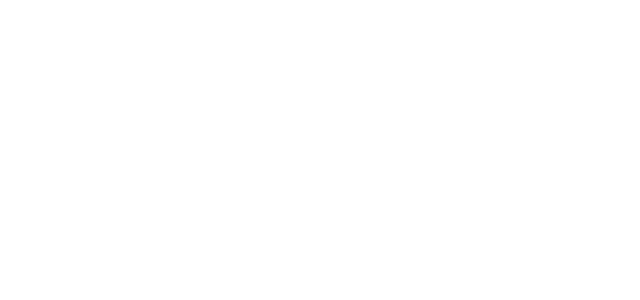
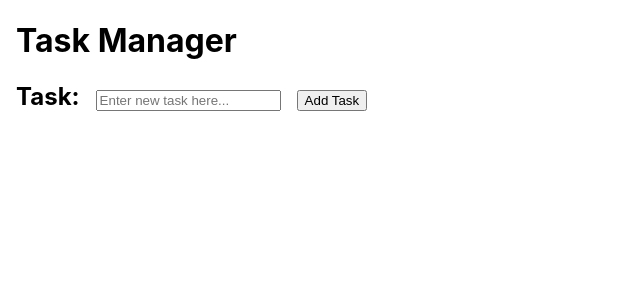
Before and after one commit to THENEXTNEX/orionpractice, a React (Create React App) app in the folder React/task-manager/: page / in a window 1280 px wide. Shown: the top 300 px of the page, without its empty margins (0-640 px from the left). Built offline with nearby package versions, Linux system fonts and the light colour scheme.

Commit message:
Can enter in new tasks and have it appear as a list, to add amounts and categories

```diff
--- a/React/task-manager/src/App.js
+++ b/React/task-manager/src/App.js
@@ -2,9 +2,38 @@
 import './App.css';
 
 function App() {
+
+  const[tasks, setTasks] = useState([]);
+
+  const[newTaskText, setTaskText] = useState("");
+
+  const addTask = () => {
+    if(newTaskText.trim() === "") return;
+    setTasks([...tasks, {text: newTaskText}]);
+    setTaskText("");
+  }
+
   return (
-    <div className="Task Manager">
+    <div style={{marginLeft: "16px"}}className="Task Manager">
+      <h1>Task Manager</h1>
+      <h2>
+        Task:
+        <input style={{marginLeft : "16px", marginRight: "16px"}}
+          value={newTaskText}
+          placeholder="Enter new task here..."
+          onChange={(e) => setTaskText(e.target.value)}>
+        </input>
 
+        <button onClick={addTask}>Add Task</button>
+      </h2>
+
+      <ul>
+        {tasks.map((task, index) => (
+          <li key={index}>
+            {task.text}
+          </li>
+        ))}
+      </ul>
     </div>
   );
 }
```
